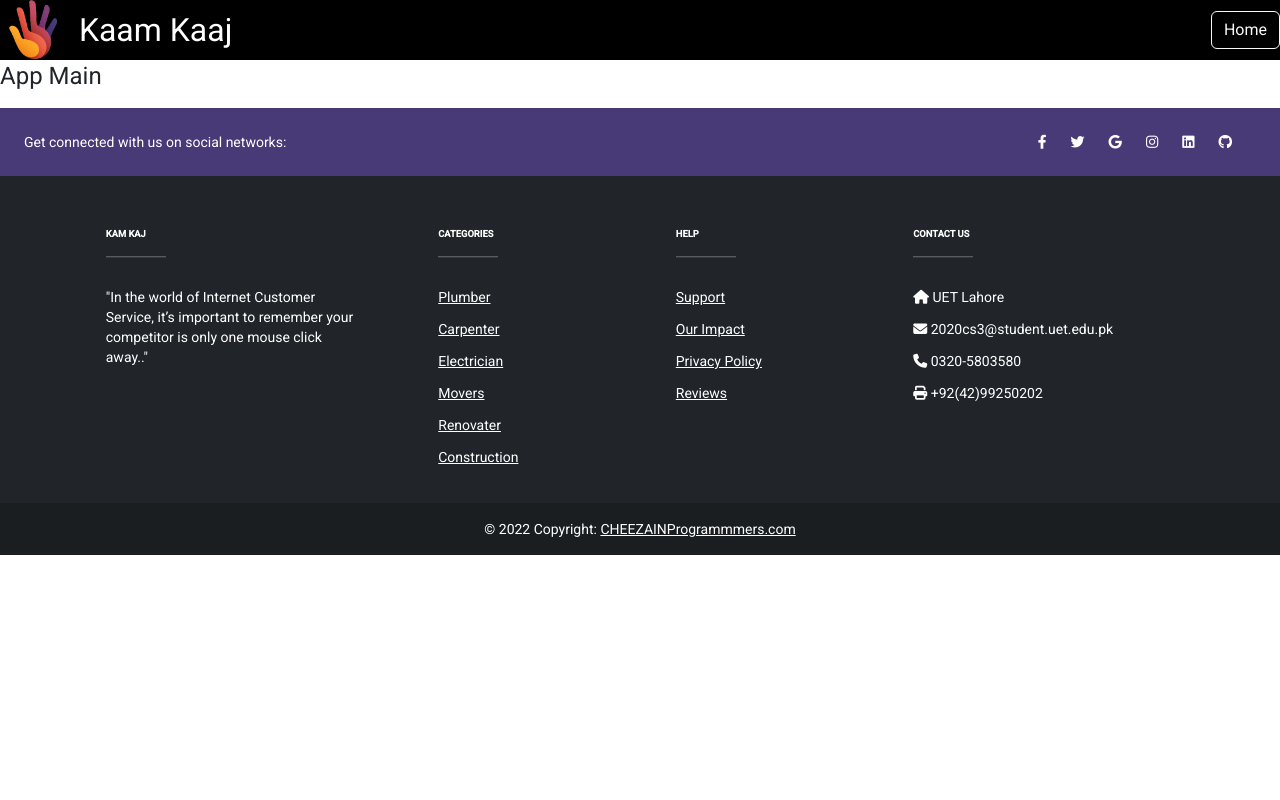
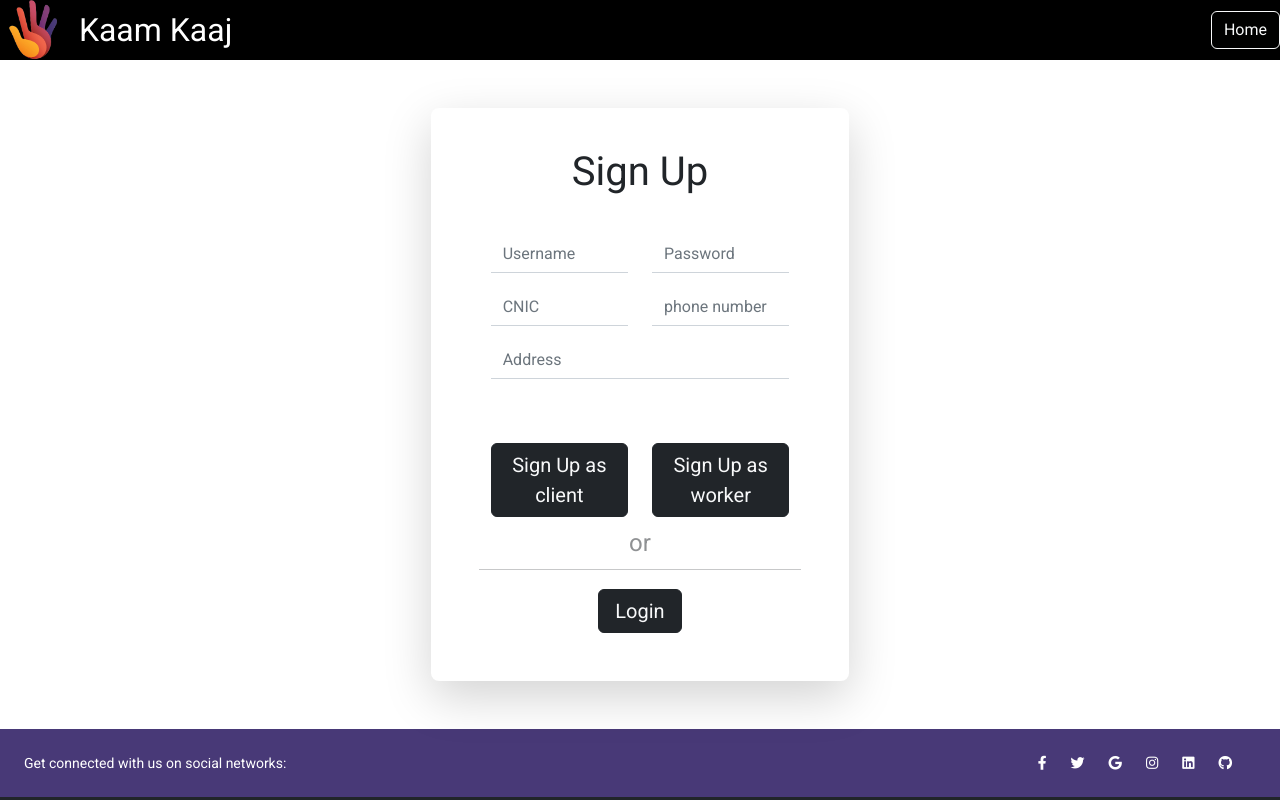
Before and after one commit to AbdulAhad696/Kaam-Kaaj, an Angular app in the folder kaamkaaj/: page / in a window 1280 px wide. Shown: the top 800 px of the page. Built offline with nearby package versions, Linux system fonts and the light colour scheme.

Commit message:
Sign Up Frontend

```diff
--- a/kaamkaaj/package.json
+++ b/kaamkaaj/package.json
@@ -20,12 +20,12 @@
     "@angular/platform-browser": "^14.2.0",
     "@angular/platform-browser-dynamic": "^14.2.0",
     "@angular/router": "^14.2.0",
+    "@fortawesome/angular-fontawesome": "^0.11.1",
     "bootstrap": "^5.2.2",
+    "bootstrap-icons": "^1.9.1",
+    "font-awesome": "^4.7.0",
     "jquery": "^3.6.1",
     "ngx-bootstrap": "^9.0.0",
-    "@fortawesome/angular-fontawesome": "^0.11.1",
-    "bootstrap-icons": "^1.9.1",
-    "font-awesome": "^4.7.0",
     "rxjs": "~7.5.0",
     "tslib": "^2.3.0",
     "zone.js": "~0.11.4"
--- a/kaamkaaj/src/app/app-routing.module.ts
+++ b/kaamkaaj/src/app/app-routing.module.ts
@@ -1,5 +1,6 @@
 import { NgModule } from '@angular/core';
 import { RouterModule, Routes } from '@angular/router';
+import { SignInComponent } from './sign-in/sign-in.component';
 
 const routes: Routes = [];
 
--- a/kaamkaaj/src/app/app.component.html
+++ b/kaamkaaj/src/app/app.component.html
@@ -1,3 +1,3 @@
 <app-Header></app-Header>
-<h1>App Main</h1>
+<app-sign-up></app-sign-up>
 <app-footer></app-footer>
--- a/kaamkaaj/src/app/app.component.ts
+++ b/kaamkaaj/src/app/app.component.ts
@@ -1,4 +1,5 @@
 import { Component } from '@angular/core';
+
 
 @Component({
   selector: 'app-root',
@@ -7,4 +8,5 @@ import { Component } from '@angular/core';
 })
 export class AppComponent {
   title = 'kaamkaaj';
+
 }
--- a/kaamkaaj/src/app/sign-in/sign-in.component.html
+++ b/kaamkaaj/src/app/sign-in/sign-in.component.html
@@ -14,14 +14,14 @@
                     </div>
                 </div>
                 <div class="d-flex justify-content-center mb-5">
-                    <button type="button" class="px-3 btn btn-outline-dark fs-5">Log in</button>
+                    <button  type="button" class="px-3 btn btn-outline-dark fs-5">Log in</button>
                 </div>
                 <div class="d-flex justify-content-center mb-3">
                     <label class="fs-4" style="opacity: 50%;">or</label>
                 </div>
                 <hr><br>
                 <div class="d-flex justify-content-center">
-                    <button type="button" class="px-3 btn btn-outline-dark fs-5">Sign Up</button>
+                    <button  type="button" class="px-3 btn btn-outline-dark fs-5">Sign Up</button>
                 </div>
             </div>
 
--- a/kaamkaaj/src/app/sign-up/sign-up.component.css
+++ b/kaamkaaj/src/app/sign-up/sign-up.component.css
@@ -0,0 +1,3 @@
+a{
+    text-decoration: none;
+}
--- a/kaamkaaj/src/app/sign-up/sign-up.component.html
+++ b/kaamkaaj/src/app/sign-up/sign-up.component.html
@@ -1 +1,62 @@
-<p>sign-up works!</p>
+<div class="container-fluid">
+    <div class="d-flex justify-content-center align-items-center">
+        <div class="col-md-4 col-sm-6 col-10 shadow-lg m-5 p-5 bg-body rounded-3">
+            <h1 class="d-flex justify-content-center fs-1 mb-5">Sign Up</h1>
+            <div class="container-fluid">
+                <div class="row">
+                    <div class="col-lg-6 mb-3">
+                        <input placeholder="Username" type="text"
+                            class="form-control border-start-0 border-end-0 border-top-0 rounded-0" id="inputUsername">
+                    </div>
+                    <div class="col-lg-6 d-flex justify-content-center mb-3">
+                        <input placeholder="Password" type="password"
+                            class="form-control border-start-0 border-end-0 border-top-0 rounded-0" id="inputPassword">
+                    </div>
+                </div>
+
+                <div class="row">
+                    <div class="col-lg-6 mb-3">
+                        <input placeholder="CNIC" type="text"
+                            class="form-control border-start-0 border-end-0 border-top-0 rounded-0" id="inputCNIC">
+                    </div>
+                    <div class="col-lg-6 d-flex justify-content-center mb-3">
+                        <input placeholder="phone number" type="text"
+                            class="form-control border-start-0 border-end-0 border-top-0 rounded-0" id="inputPhoneNumber">
+                    </div>
+                </div>
+                <div class="row mb-5">
+                    <div class="col-lg-12 d-flex justify-content-center mb-3">
+                        <input placeholder="Address" type="text"
+                            class="form-control border-start-0 border-end-0 border-top-0 rounded-0" id="inputAddress">
+                    </div>
+                </div>
+
+                <div class="row">
+                    <div class="col-lg-6 d-flex justify-content-center mb-3">
+                        <button  type="button" class="px-3 btn btn-outline-dark fs-5  bg-dark text-light">Sign  Up as client</button>
+                    </div>
+                    <div class="col-lg-6 d-flex justify-content-center mb-3">
+                        <button type="button" class="px-3 btn btn-outline-dark fs-5  bg-dark text-light">Sign  Up as worker</button>
+                    </div>
+
+
+                </div>
+
+                <div class="row">
+                    <div class="d-flex justify-content-center mb-3">
+                        <label class="fs-4" style="opacity: 50%;">or</label>
+                    </div>
+                    <hr>
+                    <br>
+                </div>
+
+                <div class="row">
+                    <div class="d-flex justify-content-center">
+                        <button  type="button" class="px-3 btn btn-outline-dark fs-5   bg-dark  "><a class="text-light" href="#">Login</a></button>
+                    </div>
+                </div>
+            </div>
+
+        </div>
+    </div>
+</div>
--- a/kaamkaaj/src/app/sign-up/sign-up.component.ts
+++ b/kaamkaaj/src/app/sign-up/sign-up.component.ts
@@ -12,4 +12,5 @@ export class SignUpComponent implements OnInit {
   ngOnInit(): void {
   }
 
+
 }
```
Also changed, not shown: 1 other file (tests, documents, lock files or other folders).
